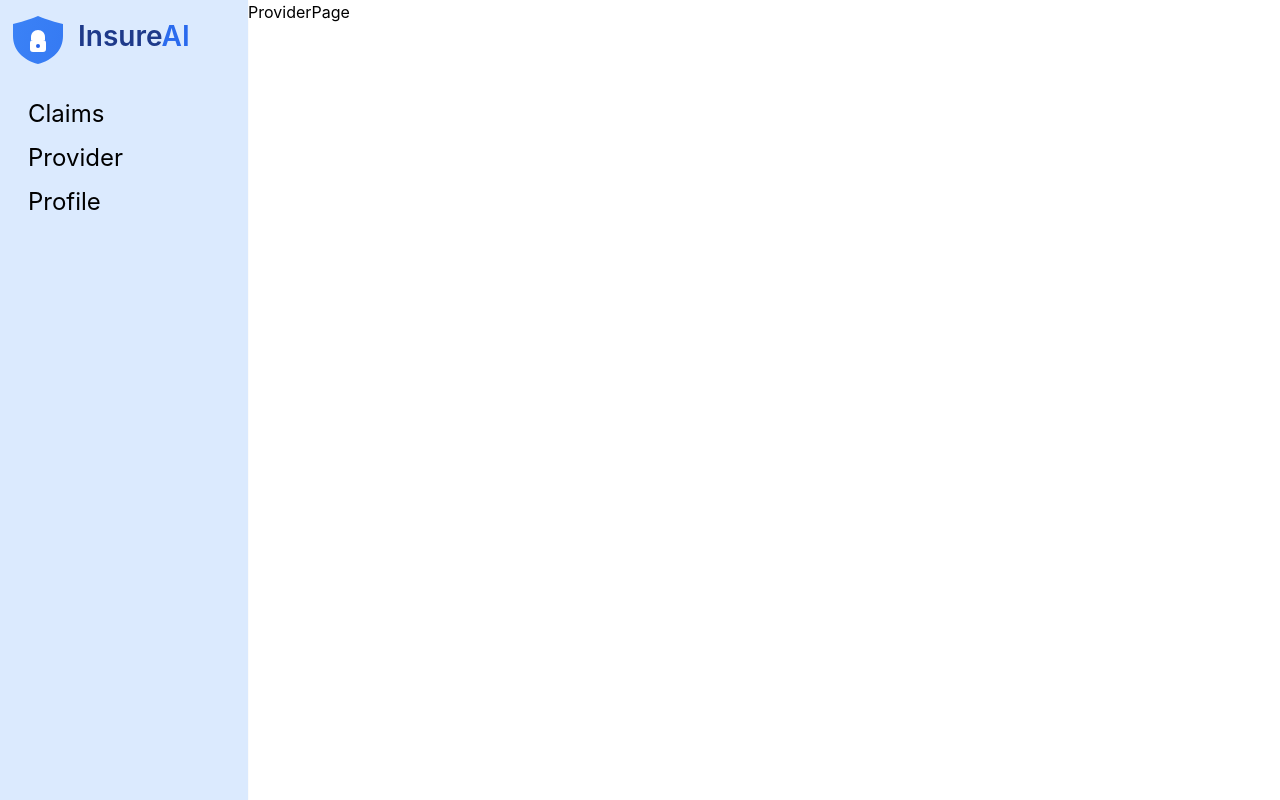
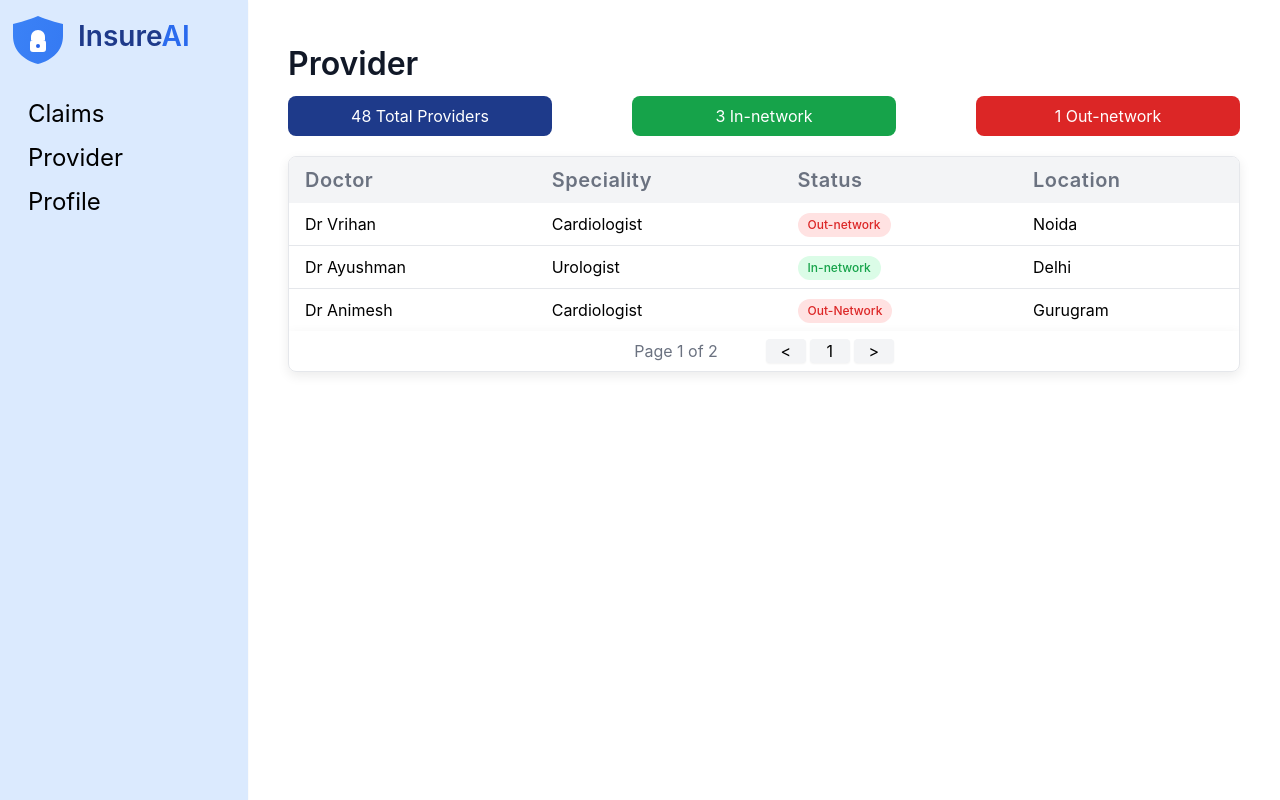
Before and after one commit to prashant00797/ai-insurance-app, a React (Vite) app: page /provider in a window 1280 px wide. Built offline with nearby package versions, Linux system fonts and the light colour scheme.

Commit message:
profile basic layout web

```diff
--- a/src/page/ProviderPage.jsx
+++ b/src/page/ProviderPage.jsx
@@ -1,5 +1,11 @@
+import ProviderUI from "../ui/ProviderUI";
+
 const ProviderPage = () => {
-  return <div>ProviderPage</div>;
+  return (
+    <main className="flex-1 h-full overflow-hidden ">
+      <ProviderUI />
+    </main>
+  );
 };
 
 export default ProviderPage;
--- /dev/null
+++ b/src/ui/ProviderUI.jsx
@@ -0,0 +1,81 @@
+const ProviderUI = () => {
+  return (
+    <div className="h-full p-10">
+      <div className="mb-2">
+        <h1 className="text-page-title text-gray-900 font-semibold">
+          Provider
+        </h1>
+      </div>
+      <div className="flex items-center gap-20 mb-5">
+        <div className="bg-primary-600 text-white rounded-default w-full h-10 text-center p-2">
+          48 Total Providers
+        </div>
+        <div className="bg-success text-white rounded-default w-full  h-10 text-center p-2">
+          3 In-network
+        </div>
+        <div className="bg-danger text-white rounded-default w-full  h-10 text-center p-2">
+          1 Out-network
+        </div>
+      </div>
+
+      <div className="shadow-level-2 rounded-default border border-gray-200 overflow-hidden">
+        <table className="w-full text-left ">
+          <thead className="bg-gray-100 text-gray-500 text-card-title tracking-wide">
+            <tr>
+              <th className="px-4 py-2 font-semibold">Doctor</th>
+              <th className="px-4 py-2 font-semibold">Speciality</th>
+              <th className="px-4 py-2 font-semibold">Status</th>
+              <th className="px-4 py-2 font-semibold">Location</th>
+            </tr>
+          </thead>
+          <tbody className="divide-y divide-gray-200">
+            <tr className="hover:bg-gray-50">
+              <td className="px-4 py-2 font-regular">Dr Vrihan</td>
+              <td className="px-4 py-2 font-regular">Cardiologist</td>
+              <td className="px-4 py-2 font-regular">
+                <span className="inline-flex items-center px-2.5 py-1 rounded-full text-xs font-medium bg-red-100 text-danger">
+                  Out-network
+                </span>
+              </td>
+              <td className="px-4 py-2 font-regular">Noida</td>
+            </tr>
+            <tr className="hover:bg-gray-50">
+              <td className="px-4 py-2 font-regular">Dr Ayushman</td>
+              <td className="px-4 py-2 font-regular">Urologist</td>
+              <td className="px-4 py-2 font-regular">
+                <span className="inline-flex items-center px-2.5 py-1 rounded-full text-xs font-medium bg-green-100 text-success">
+                  In-network
+                </span>
+              </td>
+              <td className="px-4 py-2 font-regular">Delhi</td>
+            </tr>
+            <tr className="hover:bg-gray-50">
+              <td className="px-4 py-2 font-regular">Dr Animesh</td>
+              <td className="px-4 py-2 font-regular">Cardiologist</td>
+              <td className="px-4 py-2 font-regular">
+                <span className="inline-flex items-center px-2.5 py-1 rounded-full text-xs font-medium bg-red-100 text-danger">
+                  Out-Network
+                </span>
+              </td>
+              <td className="px-4 py-2 font-regular">Gurugram</td>
+            </tr>
+          </tbody>
+        </table>
+        <div className="shadow-level-2 flex justify-center items-center h-10 gap-10 cursor-pointer">
+          <div className="text-gray-500 mr-2">Page 1 of 2</div>
+          <div className="flex items-center gap-1 text-center">
+            <button className="bg-gray-100 rounded w-10 shadow-level-1 cursor-pointer">
+              {"<"}
+            </button>
+            <div className="bg-gray-100 rounded w-10 shadow-level-1">1</div>
+            <button className="bg-gray-100 rounded w-10 shadow-level-1 cursor-pointer">
+              {">"}
+            </button>
+          </div>
+        </div>
+      </div>
+    </div>
+  );
+};
+
+export default ProviderUI;
```
